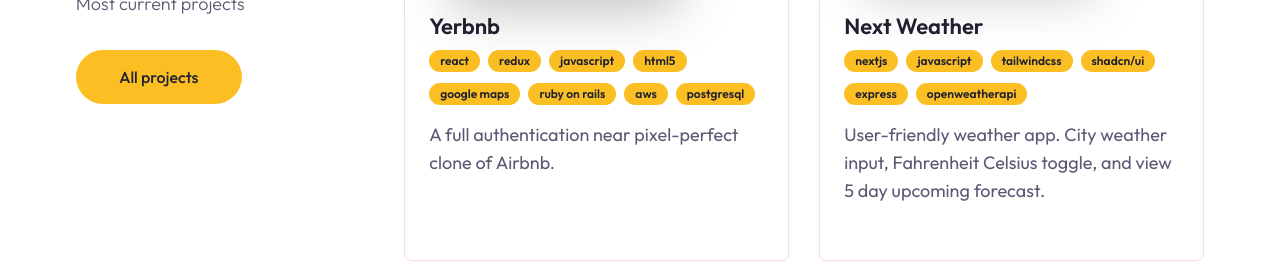
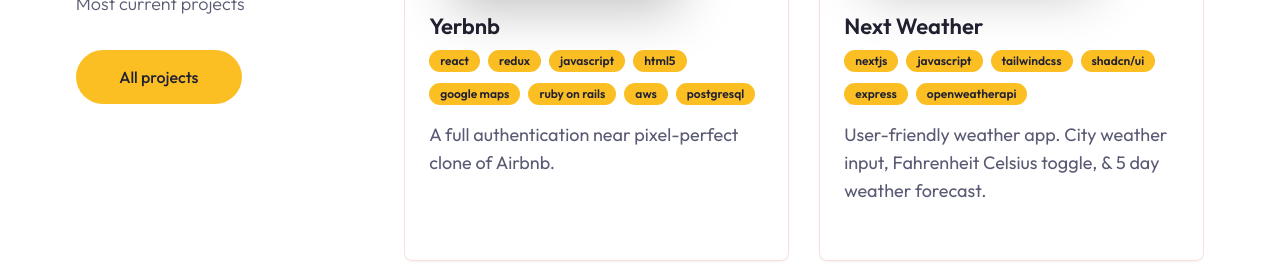
Before and after one commit to dlaucodes/devlau, a Next.js app: page / in a window 1280 px wide. Shown: the part 1860-2123 px from the top of the page. Built offline with nearby package versions, Linux system fonts and the light colour scheme.

Commit message:
weatherapp desc

```diff
--- a/app/projects/page.tsx
+++ b/app/projects/page.tsx
@@ -10,7 +10,7 @@ const projectData = [
     category: "react js",
     name: "Next Weather",
     description:
-      "User-friendly weather app. City weather input, Fahrenheit Celsius toggle, and view 5 day upcoming forecast.",
+      "User-friendly weather app. City weather input, Fahrenheit Celsius toggle, & 5 day weather forecast.",
     link: "https://nextweather-mu.vercel.app/",
     github: "https://github.com/dlaucodes/nextweather",
     technologies: ['nextjs', 'javascript', 'tailwindcss', 'shadcn/ui', 'express', 'openweatherapi' ],
--- a/components/Work.tsx
+++ b/components/Work.tsx
@@ -30,7 +30,7 @@ const projectData = [
     category: "react js",
     name: "Next Weather",
     description:
-      "User-friendly weather app. City weather input, Fahrenheit Celsius toggle, and view 5 day upcoming forecast.",
+      "User-friendly weather app. City weather input, Fahrenheit Celsius toggle, & 5 day weather forecast.",
     link: "https://nextweather-mu.vercel.app/",
     github: "https://github.com/dlaucodes/nextweather",
     technologies: ['nextjs', 'javascript', 'tailwindcss', 'shadcn/ui', 'express', 'openweatherapi' ],
```
